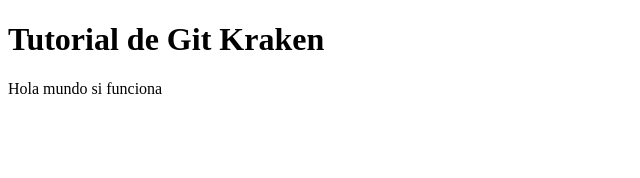
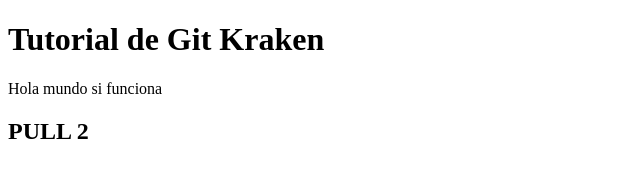
Before and after one commit to Kingdom0695/ejemploGitKraken, a plain HTML site: page index.html in a window 1280 px wide. Shown: the whole page, without its empty margins (0-640 px from the left). Drawn offline with Linux system fonts and the light colour scheme.

Commit message:
Es necesario el merge

```diff
--- a/index.html
+++ b/index.html
@@ -8,5 +8,6 @@
 <body>
     <h1>Tutorial de Git Kraken</h1>
     <p>Hola mundo si funciona</p>
+    <h2>PULL 2</h2>
 </body>
 </html>
```
